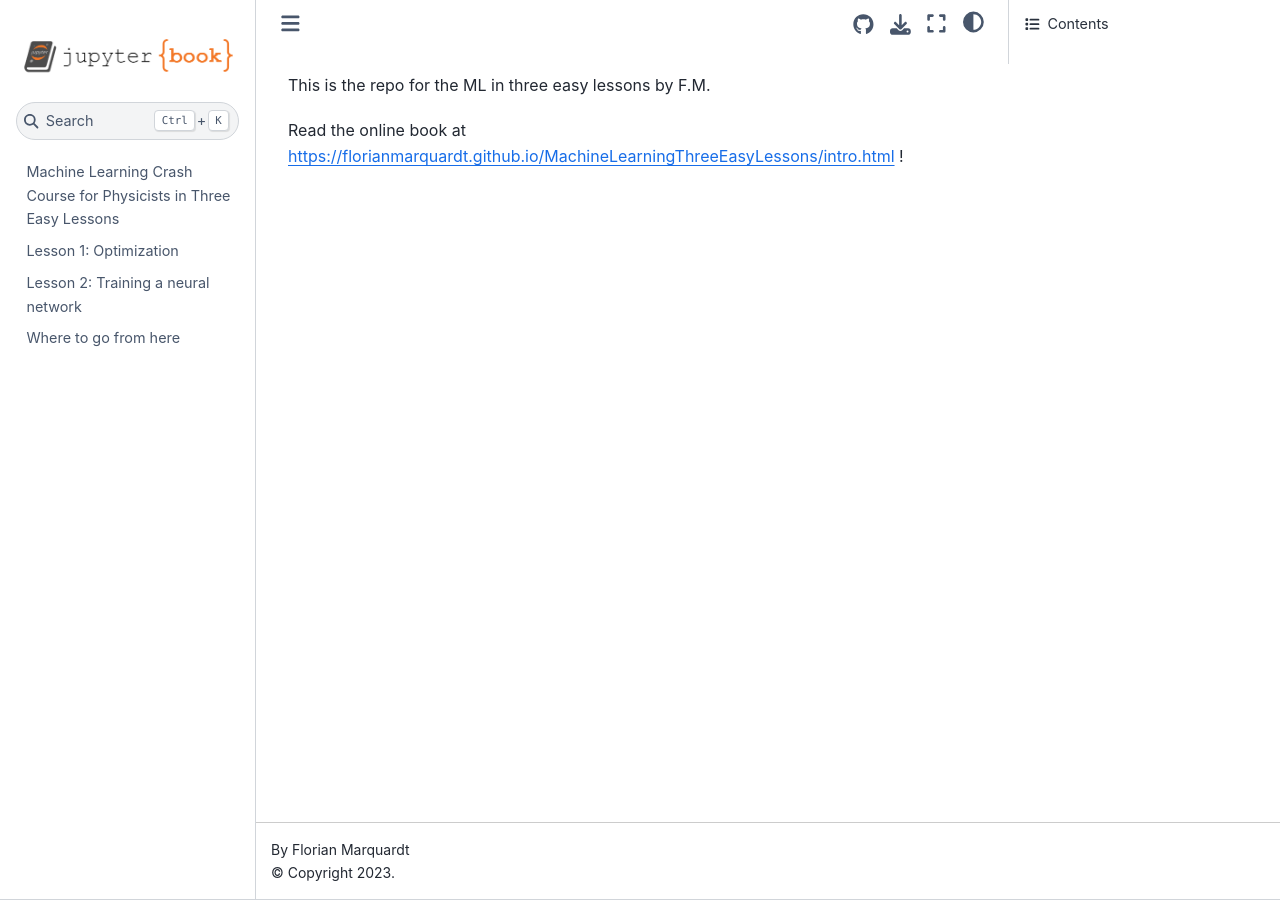
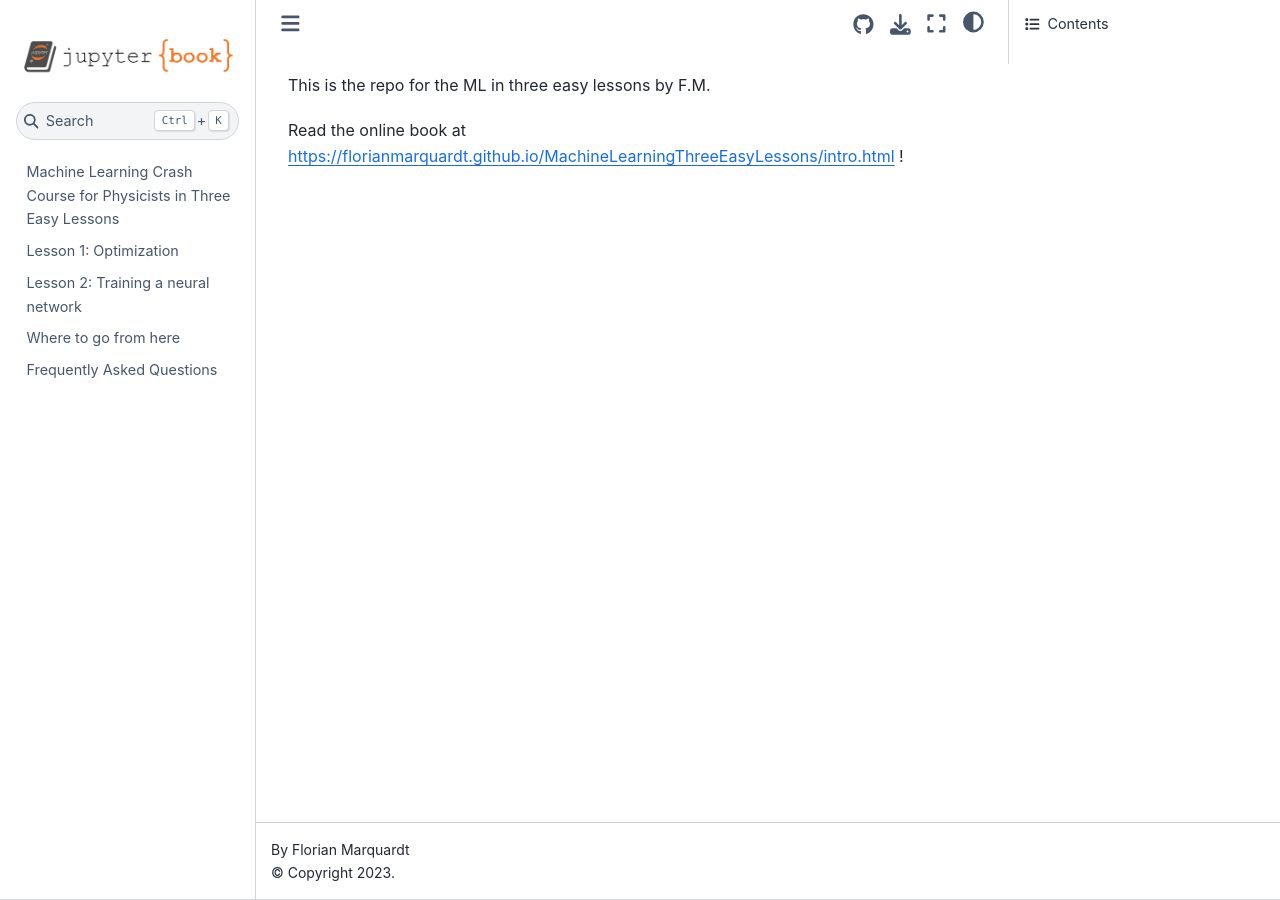
Before and after one commit to FlorianMarquardt/MachineLearningThreeEasyLessons, a Jupyter Book: the page built from README.md, in a window 1280 px wide. Built offline with Jupyter Book 1.0.4 settings and Sphinx 7.4.7 and the Sphinx Book theme 1.1.4, drawn with Linux system fonts in a browser that asks for light colours; pages that are not in the unit, such as notebooks, are missing from menus; some of the changed lines change nothing that is shown.

Commit message:
added faq

```diff
--- a/_toc.yml
+++ b/_toc.yml
@@ -8,3 +8,4 @@ chapters:
 - file: 2024_09_CurveFittingViaNeuralNetwork
 - file: 2024_09_Trieste_Duffing_Example
 - file: 2024_09_NewOutlook
+- file: 2024_09_FAQ_ML
```
